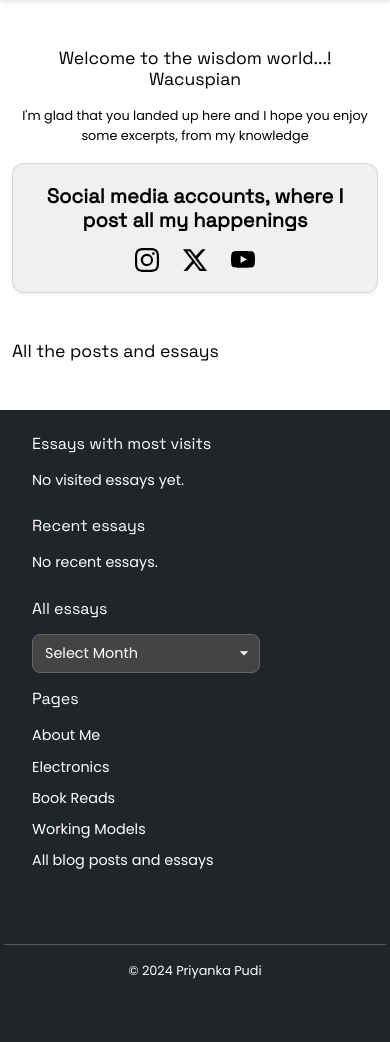
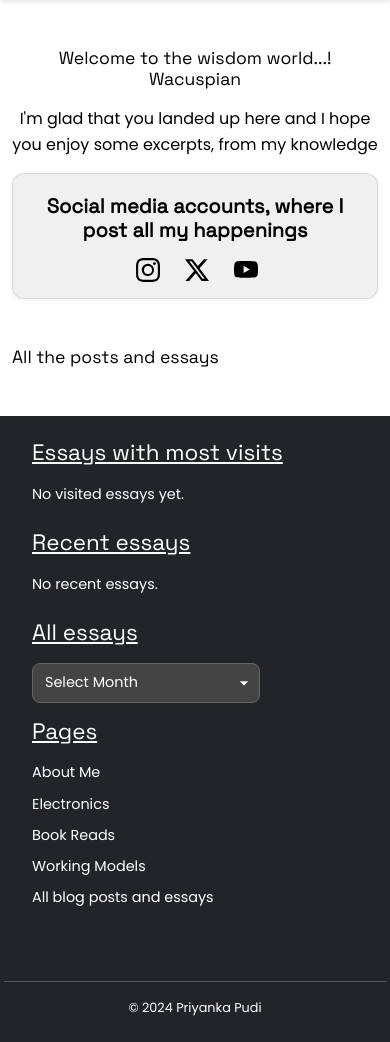
Before and after one commit to priyankaforu/priyankas-portfolio, a Flask app: page / in a window 390 px wide. Shown: the part 153-1195 px from the top of the page. Before the commit the page ends 1132 px from the top, so only its background shows below. Run offline with Flask 3, Linux system fonts and the light colour scheme.

Commit message:
Update style.css

```diff
--- a/static/style.css
+++ b/static/style.css
@@ -17,9 +17,10 @@
     color: #000; /* Ensure headings are black for maximum opacity */
 }
 
-p{
+p {
     font-family: 'poppins';
     color: #000;
+    font-size: 16px;
 }
 
 .container {
@@ -34,12 +35,12 @@
     text-align: center;
     border: 1px solid rgba(0, 0, 0, 0.1);
     box-shadow: 0 2px 5px rgba(0, 0, 0, 0.05);
-    overflow: hidden;  /* This ensures the content doesn't overflow the rounded corners */
+    overflow: hidden;
 }
 
 /* Ensure this style takes precedence */
-.social-box h4 {
-    font-size: 0.9rem;
+.social-box h3 {
+    font-size: 1.2rem;
     margin-bottom: 15px;  /* Added some bottom margin for better spacing */
 }
 
@@ -390,25 +391,6 @@
 .emoji-models::before {
     content: '🤖';
 }
-/* Existing styles continue below */
-
-/* Existing styles... */
-
-h1, .site-title {
-    font-size: 2.5rem;
-}
-
-h2 {
-    font-size: 2rem;
-}
-
-h3 {
-    font-size: 1.75rem;
-}
-
-h4 {
-    font-size: 1.5rem;
-}
 
 .container.mt-8 h2 {
     font-size: 2rem;
@@ -461,13 +443,18 @@
 
     h3 {
         font-size: 1.3rem;
+
+    }
+
+    p, .text-center{
+        font-size: 1.0rem;
     }
 
     h4 {
         font-size: 1.2rem;
     }
 
-    h5{
+    h5 {
         font-size: 1.2rem;
     }
 
@@ -484,11 +471,26 @@
     }
 
     footer h4 {
-        font-size: 1rem;
+        font-size: 1.4rem;
+        text-decoration: underline;
     }
 
     .text-center {
         font-size: 0.8rem;
+    }
+
+    .social-box h3 {
+        font-size: 15px;
+        margin-bottom: 10px;
+    }
+
+    .social-icon {
+        width: 20px;  /* Smaller icon size */
+        height: 20px;
+    }
+
+    .d-flex.justify-content-center.gap-4 {
+        gap: 1.8rem !important;
     }
 }
 
```
